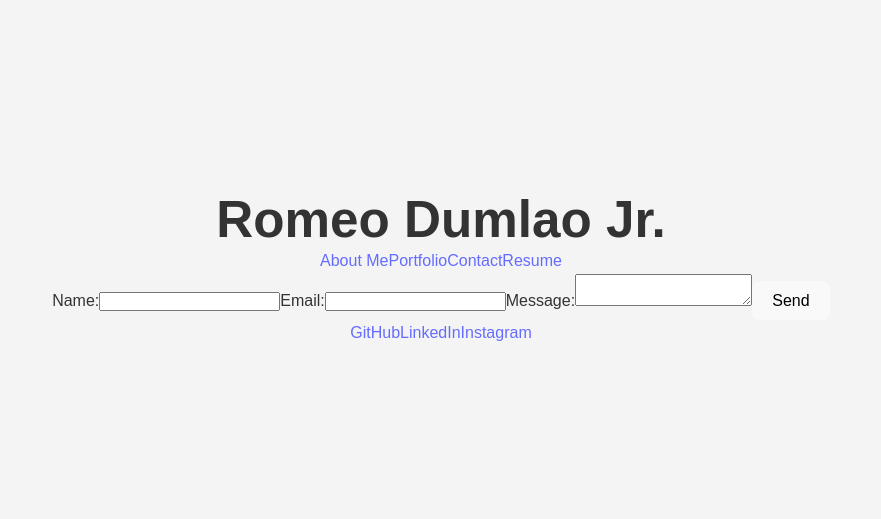
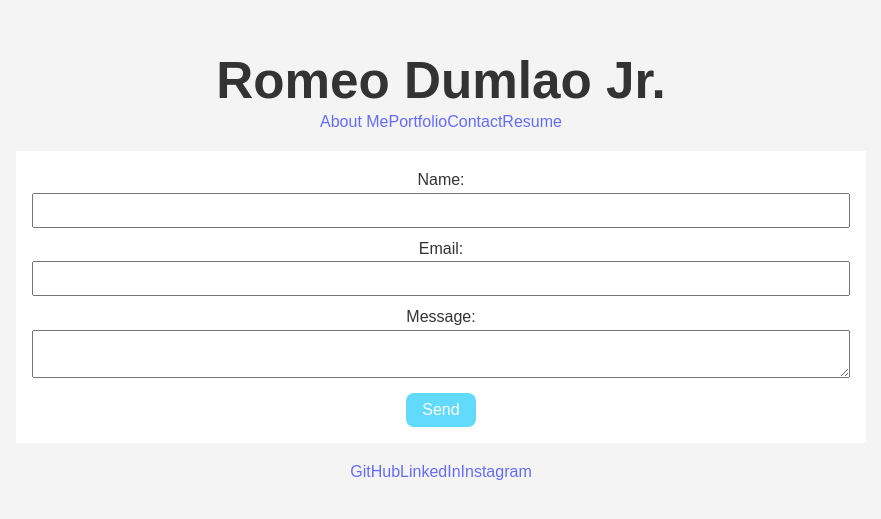
Before and after one commit to romeocd/portfolio-react, a React (Vite) app: page /contact in a window 1280 px wide. Shown: the part 131-650 px from the top of the page, without its empty margins (199-1080 px from the left). Built offline with nearby package versions, Linux system fonts and the light colour scheme.

Commit message:
add Contact Component style

```diff
--- a/src/App.css
+++ b/src/App.css
@@ -70,6 +70,26 @@ body, html {
   max-width: 100%;
   height: auto;
 }
+/* Contact Component */
+.contact-form {
+  background-color: white;
+  padding: 1rem;
+  margin: 1rem;
+}
+
+.contact-form input, .contact-form textarea {
+  width: 100%;
+  margin-bottom: 0.5rem;
+  padding: 0.5rem;
+}
+
+.contact-form button {
+  background-color: #61dafb;
+  color: white;
+  border: none;
+  padding: 0.5rem 1rem;
+  cursor: pointer;
+}
 
 #root {
   max-width: 1280px;
```
